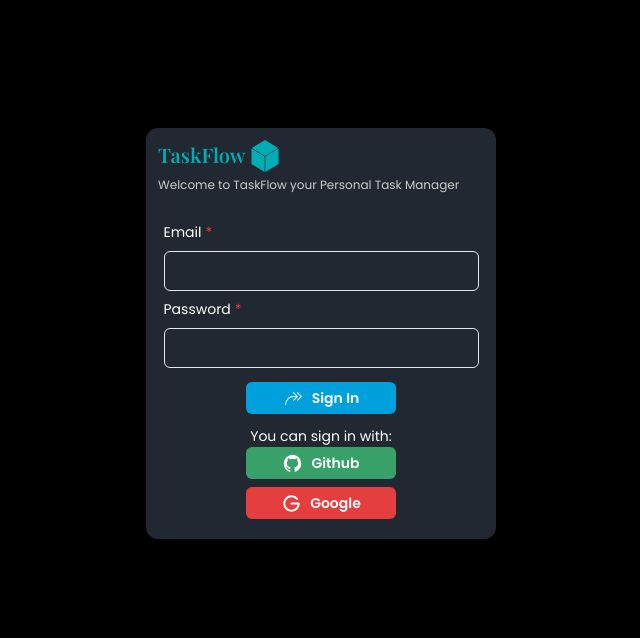
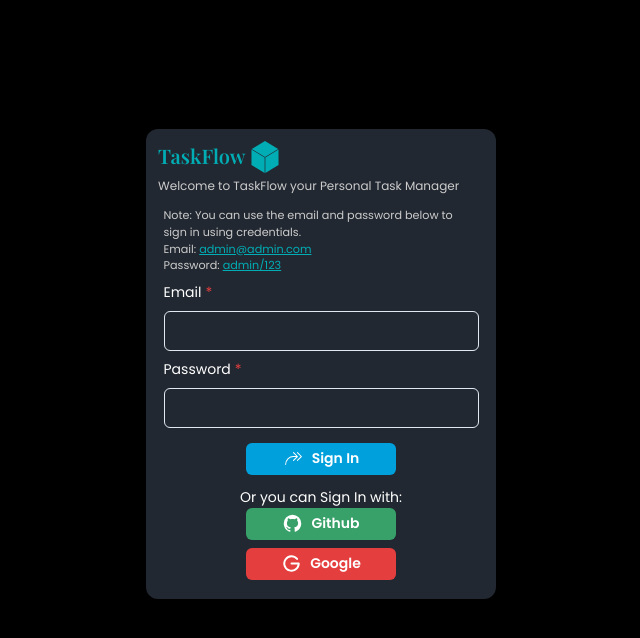
Before and after one commit to Inosensey/next-auth, a Next.js app: page /signin in a window 1280 px wide. Shown: the top 638 px of the page, without its empty margins (319-959 px from the left). Built offline with nearby package versions, Linux system fonts and the light colour scheme; no server answers.

Commit message:
- Adjusted the home page layout.
- Adjusted the signin page and the signin auth component.

- Added a note in the signin component.

- Adjust the timer for hiding the slidenotification.

```diff
--- a/app/layout.tsx
+++ b/app/layout.tsx
@@ -24,7 +24,7 @@
 }>) {
   return (
     <html lang="en">
-      <body style={{ background: "#000" }} className={poppins.variable}>
+      <body style={{ background: "#000", position: "relative", border: "1px solid transparent" }} className={poppins.variable}>
         <SlideDownNotification />
         <Providers>{children}</Providers>
       </body>
--- a/app/signin/page.tsx
+++ b/app/signin/page.tsx
@@ -18,20 +18,13 @@
           flexDirection={"column"}
           bg="Primary.400"
           pb={"1.2rem"}
-          height={`${session ? "220px" : "max-content"}`}
+          height={`${session ? "200px" : "max-content"}`}
           width={{ sm: "85%", md: "75%" }}
           maxW={"350px"}
           borderRadius={"12px"}
         >
           <Header />
-          {session ? (
-            <SignIn
-              signInText="You are already Signed In. Click the button below to redirect to Dashboard"
-              isSignedIn={true}
-            />
-          ) : (
-            <SignIn signInText="You can sign in with:" isSignedIn={false} />
-          )}
+          <SignIn isSignedIn={session ? true : false} />
         </Box>
       </Box>
     </Stack>
--- a/components/authComponents/SignIn.tsx
+++ b/components/authComponents/SignIn.tsx
@@ -4,22 +4,26 @@
 import { useState } from "react";
 import { signIn } from "next-auth/react";
 
+// Components
+import FormInput from "../reusableComponents/FormInput";
+import { PrimaryText } from "../reusableComponents/Text";
+
 // Zustand
 import { notificationStore } from "@/store/notificationStore";
 
 // ChakraUI
-import { poppins } from "@/fonts";
 import { Box, Button, Link, Text } from "@chakra-ui/react";
 
 // Icons
 import PhGoogleLogoBold from "@/icones/PhGoogleLogoBold";
 import MdiGithub from "@/icones/MdiGithub";
 import PhArrowBendDoubleUpRightLight from "@/icones/PhArrowBendDoubleUpRightLight";
-import FormInput from "../reusableComponents/FormInput";
+
+// Fonts
+import { poppins } from "@/fonts";
 
 // Types
 type props = {
-  signInText: string;
   isSignedIn: boolean;
 };
 interface credentialsType {
@@ -49,7 +53,7 @@
   errorMessage: "",
 };
 
-export default function SignIn({ signInText, isSignedIn }: props) {
+export default function SignIn({ isSignedIn }: props) {
   // Initialize useRouter
   const router = useRouter();
 
@@ -114,13 +118,21 @@
       display={"flex"}
       flexDirection={"column"}
       gap={"3"}
-      mt={"1rem"}
       justifyContent={"center"}
       alignItems={"center"}
       fontSize={{ sm: "xs", md: "sm" }}
     >
-      {!isSignedIn && (
+      {!isSignedIn ? (
+        <>
           <Box w={"90%"} display={"flex"} flexDirection={"column"} gap={"2"}>
+            <Box color={"#ccc"} fontSize={"0.7rem"}>
+              <Text>
+                Note: You can use the email and password below to sign in using
+                credentials.
+              </Text>
+              <Text>Email: <span style={{color: "#00ADB5", textDecoration:"underline"}}>admin@admin.com</span></Text>
+              <Text>Password: <span style={{color: "#00ADB5", textDecoration:"underline"}}>admin/123</span></Text>
+            </Box>
             <FormInput
               state={credentials.email}
               placeholder="Enter your Email"
@@ -159,9 +171,8 @@
               Sign In
             </Button>
           </Box>
-      )}
-      <Box>
-        <Text textAlign={"center"}>{signInText}</Text>
+          <Box display={"flex"} flexDirection={"column"} alignItems={"center"}>
+            <Text textAlign={"center"}>Or you can Sign In with:</Text>
             <Box
               display={"flex"}
               justifyContent={"start"}
@@ -171,19 +182,6 @@
               w={{ sm: "45%", md: "50%" }}
               minW={"150px"}
             >
-          {isSignedIn ? (
-            <Link w={"100%"} href={"/dashboard"}>
-              <Button
-                leftIcon={<PhArrowBendDoubleUpRightLight color="#fff" />}
-                w={"100%"}
-                size={{ sm: "sm" }}
-                colorScheme="linkedin"
-              >
-                Dashboard
-              </Button>
-            </Link>
-          ) : (
-            <>
               <Button
                 leftIcon={<MdiGithub color="#fff" />}
                 w={"100%"}
@@ -208,10 +206,37 @@
               >
                 Google
               </Button>
-            </>
-          )}
             </Box>
           </Box>
+        </>
+      ) : (
+        <Box display={"flex"} flexDirection={"column"} alignItems={"center"}>
+          <Text px={"2"} textAlign={"center"}>
+            You are already Signed In. Click the button below to redirect to
+            Dashboard
+          </Text>
+          <Box
+            display={"flex"}
+            justifyContent={"start"}
+            alignItems={"start"}
+            flexDirection={"column"}
+            gap={"0.5rem"}
+            w={{ sm: "45%", md: "50%" }}
+            minW={"150px"}
+          >
+            <Link w={"100%"} href={"/dashboard"}>
+              <Button
+                leftIcon={<PhArrowBendDoubleUpRightLight color="#fff" />}
+                w={"100%"}
+                size={{ sm: "sm" }}
+                colorScheme="linkedin"
+              >
+                Dashboard
+              </Button>
+            </Link>
+          </Box>
+        </Box>
+      )}
     </Box>
   );
 }
--- a/components/homeComponents/Home.tsx
+++ b/components/homeComponents/Home.tsx
@@ -29,7 +29,7 @@
     hideNotificationTimer();
   };
   const hideNotificationTimer = () => {
-    const interval = setTimeout(() => setShowSlideNotification(false), 2000);
+    const interval = setTimeout(() => setShowSlideNotification(false), 1500);
     return () => clearTimeout(interval);
   };
 
--- a/components/notificationComponents/SlideDownNotification.tsx
+++ b/components/notificationComponents/SlideDownNotification.tsx
@@ -45,7 +45,7 @@
             right: "0",
             margin: "0 auto",
             zIndex: "50",
-            color: "#fff"
+            color: "#fff",
           }}
         >
           {message}
```
Also changed, not shown: components/dashboardComponents/Header.tsx (+12 -7 lines). Lines whose indentation alone changed are shown as unchanged.
